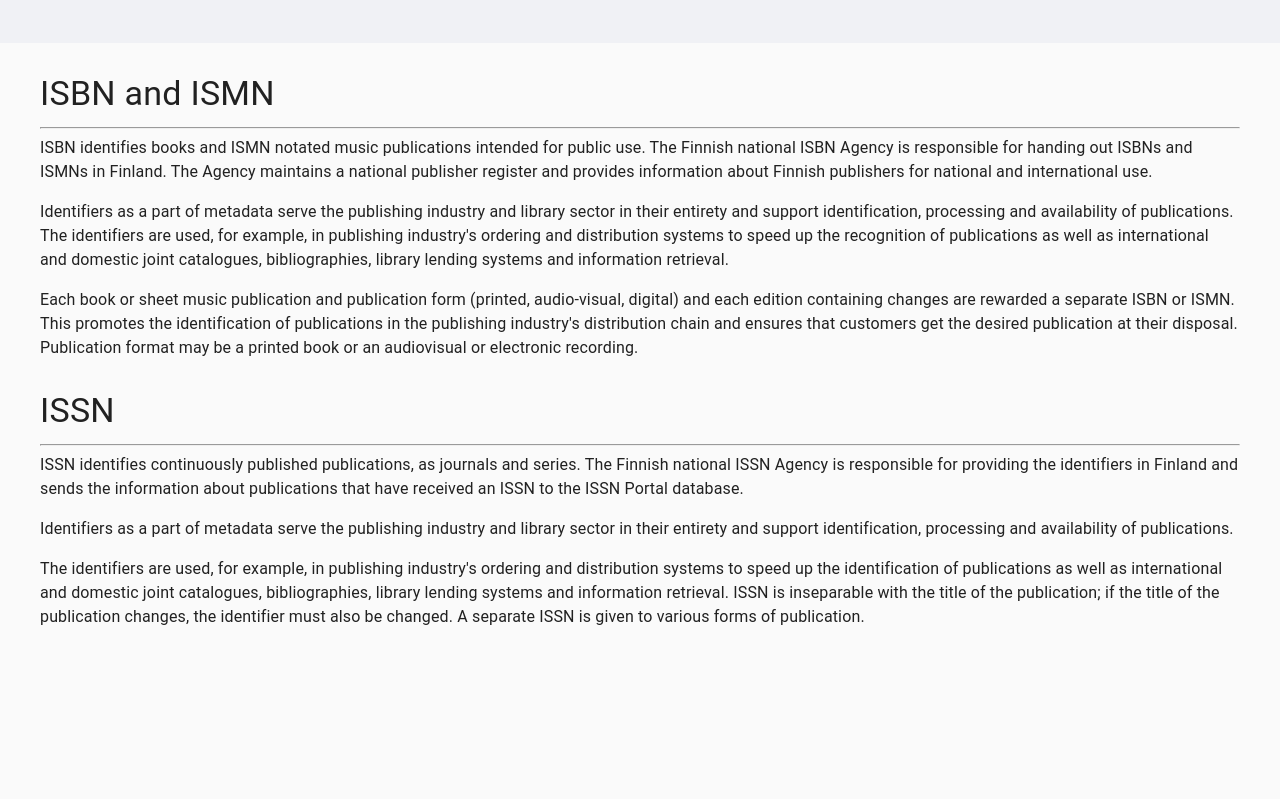
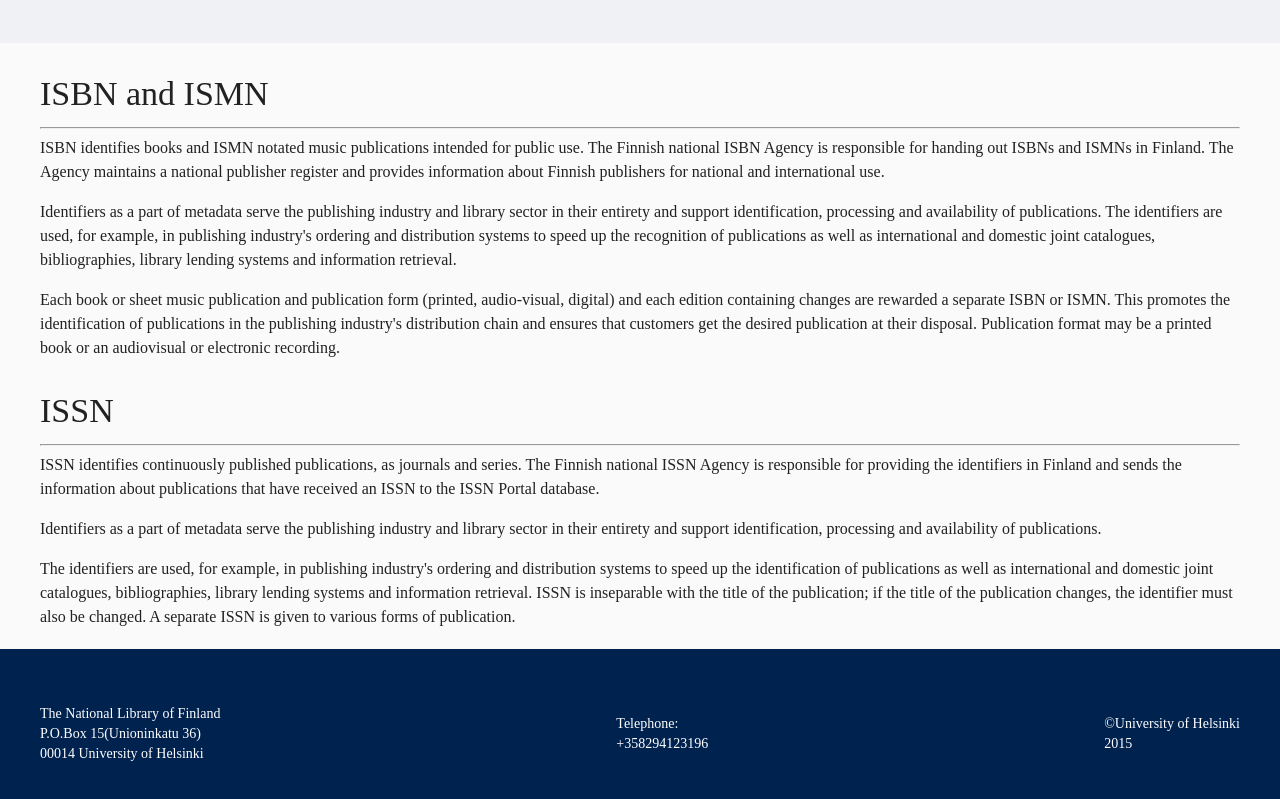
Before and after one commit to sanjoggit/identifier-services-ui, a React app: page / in a window 1280 px wide. Shown: the part 805-1604 px from the top of the page. Before the commit the page ends 1434 px from the top, so only its background shows below. Built offline with nearby package versions, Linux system fonts and the light colour scheme.

Commit message:
footer added

```diff
--- a/src/App.js
+++ b/src/App.js
@@ -1,6 +1,5 @@
 import React from 'react';
-import {withStyles} from '@material-ui/core';
-import PropTypes from 'prop-types';
+import {withStyles, createMuiTheme} from '@material-ui/core';
 import styles from './styles/app';
 import TopNav from './components/navbar/topNav/index';
 import MainNav from './components/navbar/mainNav';
@@ -9,11 +8,18 @@ import Banner from './components/main/banner';
 import FormList from './components/main/formList';
 import IsbnIsmn from './components/main/isbn_ismn';
 import Issn from './components/main/issn';
+import Footer from './components/footer';
+import { MuiThemeProvider } from '@material-ui/core/styles';
+
+const theme = createMuiTheme({
+	typography: {
+		fontFamily: 'Poppins'
+	}
+})
 
 const App = props => {
-	const {classes} = props;
 	return (
-		<>
+		<MuiThemeProvider theme={theme}>
 			<TopNav/>
 			<CssBaseline/>
 			<MainNav/>
@@ -21,12 +27,9 @@ const App = props => {
 			<FormList/>
 			<IsbnIsmn/>
 			<Issn/>
-		</>
+			<Footer/>
+		</MuiThemeProvider>
 	);
 };
 
-App.propTypes = {
-	classes: PropTypes.objectOf(PropTypes.string).isRequired
-};
-
 export default withStyles(styles)(App);
--- /dev/null
+++ b/src/components/footer/index.js
@@ -0,0 +1,24 @@
+import React from 'react';
+import {Grid, Box} from '@material-ui/core';
+import useStyles from '../../styles/footer';
+
+const Footer = () => {
+	const classes = useStyles();
+	return (
+		<Grid container className={classes.footer}>
+			<Grid item xs={12} className={classes.footerContainer}>
+				<Box component="span">
+                        The National Library of Finland <br/> P.O.Box 15(Unioninkatu 36) <br/> 00014 University of Helsinki
+				</Box>
+				<Box component="span">
+                        Telephone: <br/> +358294123196
+				</Box>
+				<Box component="span">
+                        &copy;University of Helsinki <br/> 2015
+				</Box>
+			</Grid>
+		</Grid>
+	);
+};
+
+export default Footer;
--- /dev/null
+++ b/src/styles/footer.js
@@ -0,0 +1,20 @@
+import {makeStyles} from '@material-ui/core/styles';
+
+const useStyles = makeStyles({
+	footer: {
+		marginTop: '20px',
+		paddingTop: '20px',
+		height: '150px',
+		background: '#00224f'
+	},
+	footerContainer: {
+		maxWidth: '1200px',
+		margin: '0 auto',
+		display: 'flex',
+		justifyContent: 'space-between',
+		alignItems: 'center',
+		color: '#ffffff'
+	}
+});
+
+export default useStyles;
```
